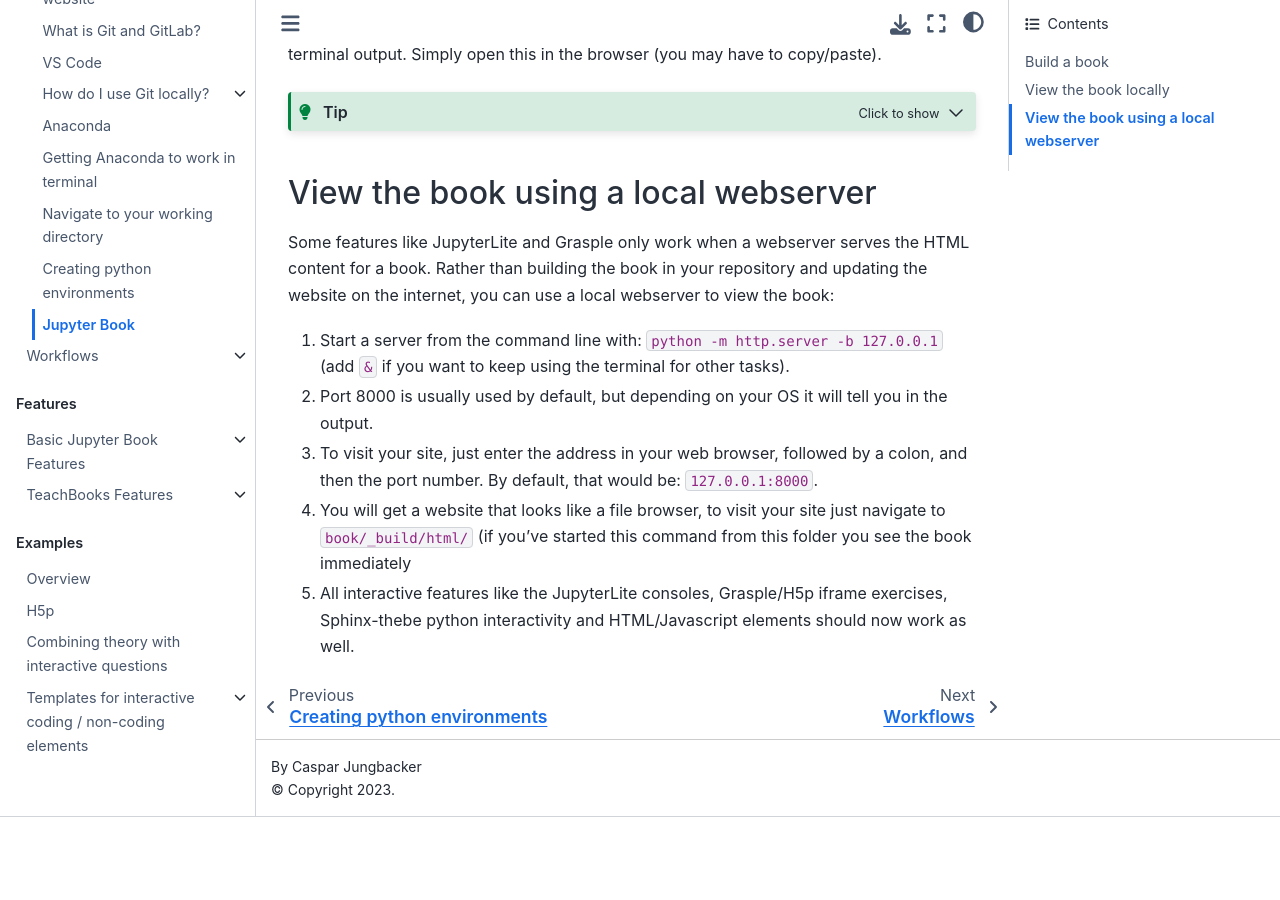
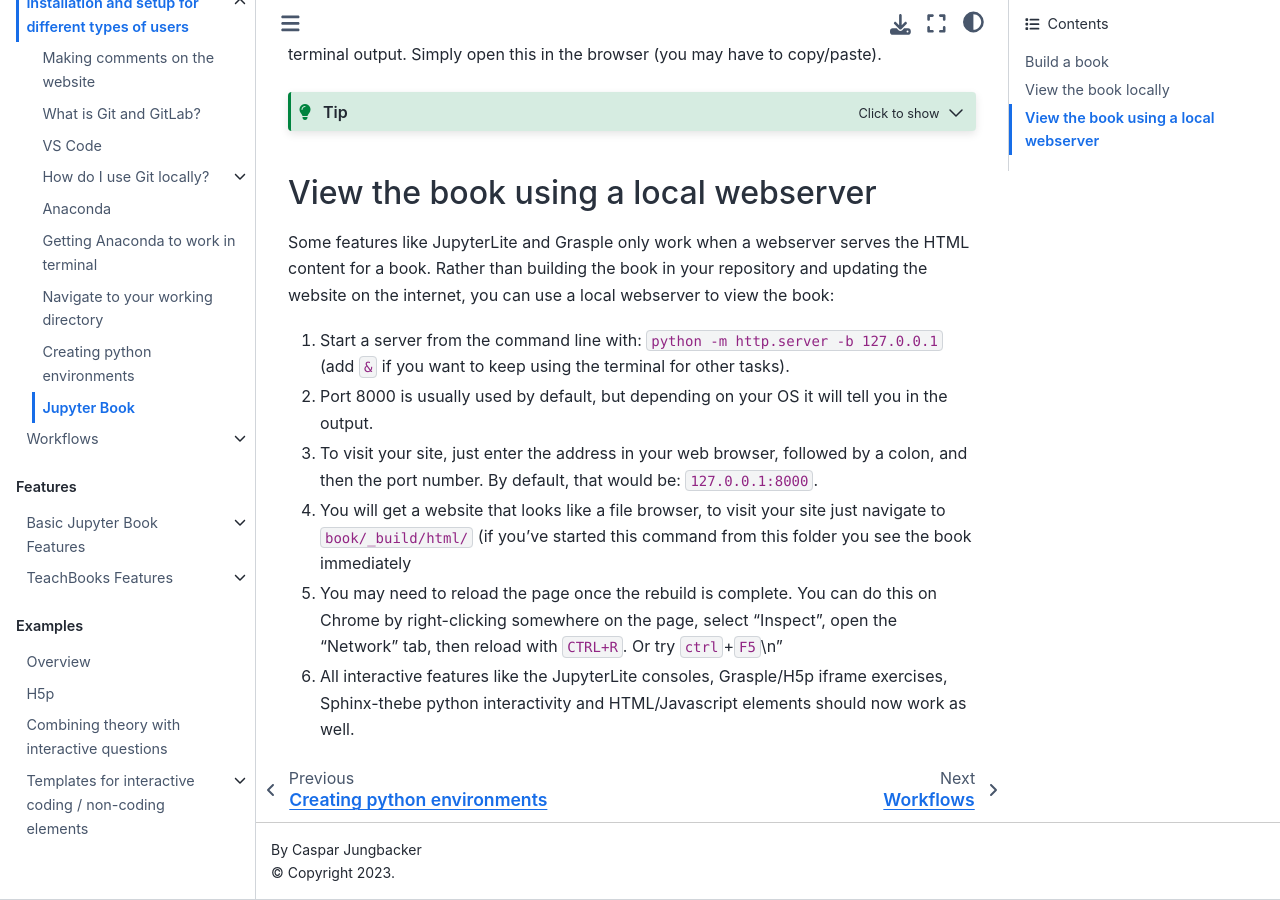
Before and after one commit to TeachBooks/mirror_teachbook_manual, a Jupyter Book: the page built from book/installation-and-setup/jupyter-book-setup.md, in a window 1280 px wide and 900 px high, scrolled down 656 px. Built offline with Jupyter Book 1.0.4 settings and Sphinx 7.4.7 and the Sphinx Book theme 1.1.4, drawn with Linux system fonts in a browser that asks for light colours; pages that are not in the unit, such as notebooks, are missing from menus; comment, search, counter and statistics services are not loaded; before the commit the page ends 1473 px from its top, so only the background shows below that.

Commit message:
Addec ctrl+F5

```diff
--- a/book/installation-and-setup/jupyter-book-setup.md
+++ b/book/installation-and-setup/jupyter-book-setup.md
@@ -32,4 +32,5 @@
 2. Port 8000 is usually used by default, but depending on your OS it will tell you in the output.
 3. To visit your site, just enter the address in your web browser, followed by a colon, and then the port number. By default, that would be: `127.0.0.1:8000`.
 4. You will get a website that looks like a file browser, to visit your site just navigate to `book/_build/html/` (if you've started this command from this folder you see the book immediately
-5. All interactive features like the JupyterLite consoles, Grasple/H5p iframe exercises, Sphinx-thebe python interactivity and HTML/Javascript elements should now work as well.
+5. You may need to reload the page once the rebuild is complete. You can do this on Chrome by right-clicking somewhere on the page, select \"Inspect\", open the \"Network\" tab, then reload with `CTRL+R`. Or try `ctrl`+`F5`\n"
+6. All interactive features like the JupyterLite consoles, Grasple/H5p iframe exercises, Sphinx-thebe python interactivity and HTML/Javascript elements should now work as well.
```
